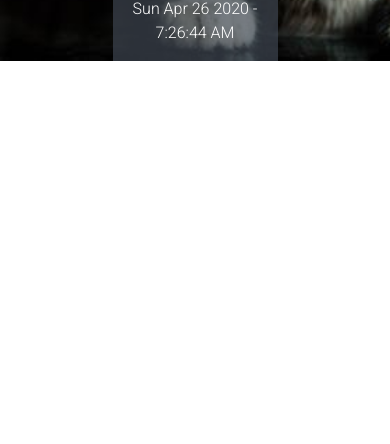
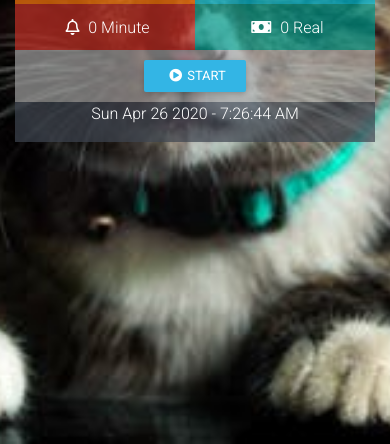
Before and after one commit to seyhanoob/javascript.timming, a plain HTML site: page index.html in a window 390 px wide. Shown: the part 400-844 px from the top of the page. Drawn offline with nearby package versions, Linux system fonts and the light colour scheme.

Commit message:
change style

```diff
--- a/css/style.css
+++ b/css/style.css
@@ -6,10 +6,11 @@ body{
 }
 .container{
     width: 50%;
+    height: 100vh;
     display: flex;
     flex-wrap: wrap;
     justify-content: center;
-    margin-top: 100px;
+    align-content: center;
 }
 .header,.footer{
     width: 100%;
@@ -39,3 +40,12 @@ i{
     margin: 10px;
     padding:5px 20px;
 }
+@media screen and (max-width:500px){
+    .container{
+        width: 100%;
+    }
+    body{
+        background-size: cover;
+        background-position: center;
+    }
+}
```
